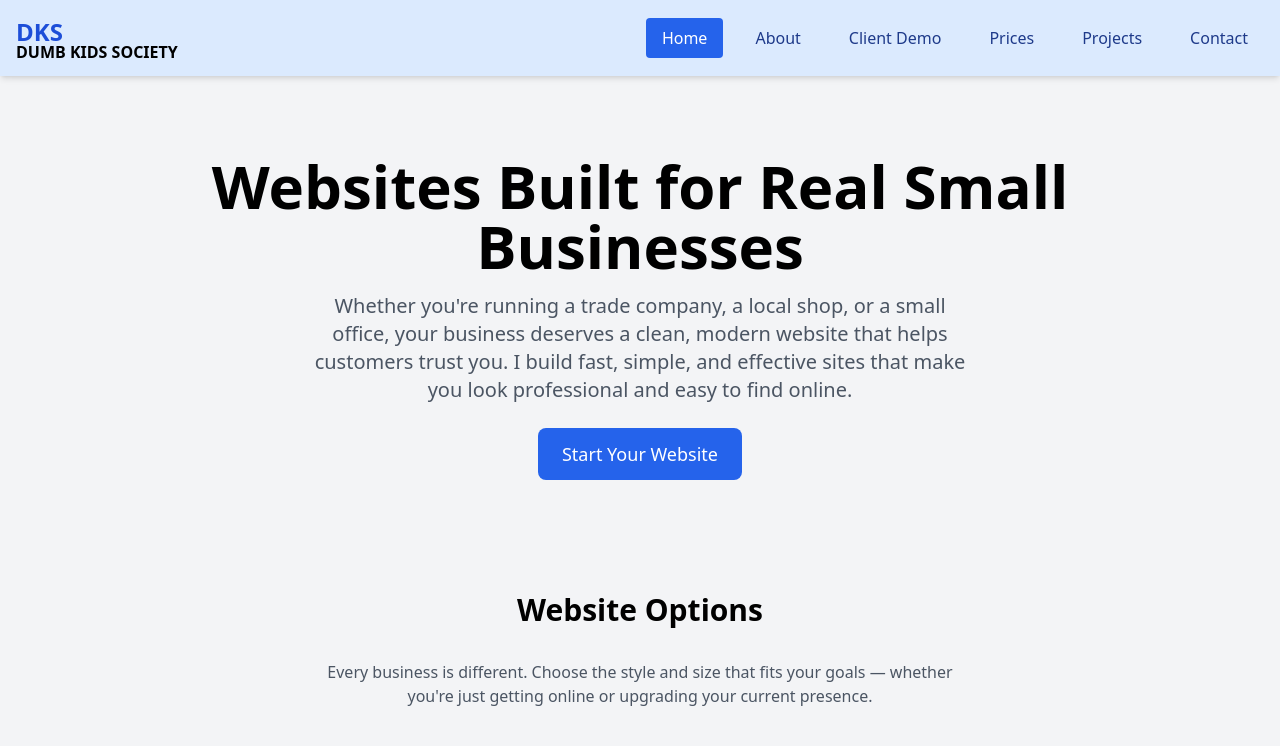
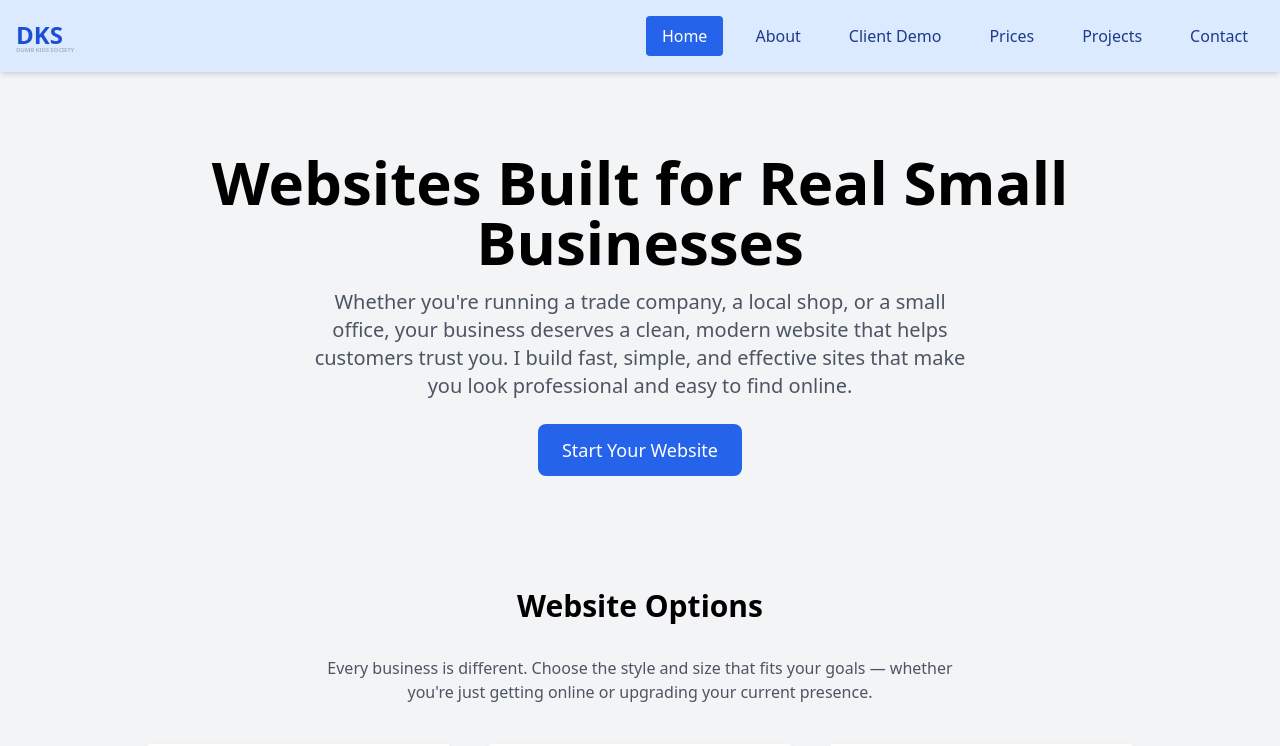
Before and after one commit to james3roberts/personal-site, a React (Vite) app: page / in a window 1280 px wide. Shown: the top 746 px of the page. Built offline with nearby package versions, Linux system fonts and the light colour scheme.

Commit message:
working on the navbar design

```diff
--- a/src/components/Navbar.jsx
+++ b/src/components/Navbar.jsx
@@ -26,11 +26,30 @@ export default function Navbar() {
     <nav className="sticky top-0 z-50 bg-blue-100 shadow-md">
       <div className="max-w-7xl mx-auto px-4 py-4 flex items-center justify-between">
 
-        {/* Logo */}
+        {/*Logo
         <div className="flex flex-col leading-none">
           <div className="text-2xl font-bold text-blue-700">DKS</div>
-          <div className="text-xxs font-bold text-blue-850 -mt-1">DUMB KIDS SOCIETY</div>  {/* example */}
-        </div>
+          <div className="text-xxs font-bold text-blue-850 -mt-1">DUMB KIDS SOCIETY</div>
+        </div> */}
+
+         {/* Logo */}
+<div className="flex flex-col leading-none">
+  <div className="text-2xl font-bold text-blue-700">DKS</div>
+
+  {/* Hidden-in-plain-sight subtext */}
+  <div className="
+    text-[6px]
+    font-semibold
+    text-neutral-700
+    opacity-30
+    tracking-tight
+    -mt-1
+    blur-[0.2px]
+  ">
+    DUMB KIDS SOCIETY
+  </div>
+</div>
+
 
         {/* Desktop Nav */}
         <div className="hidden md:flex items-center space-x-6">
```
